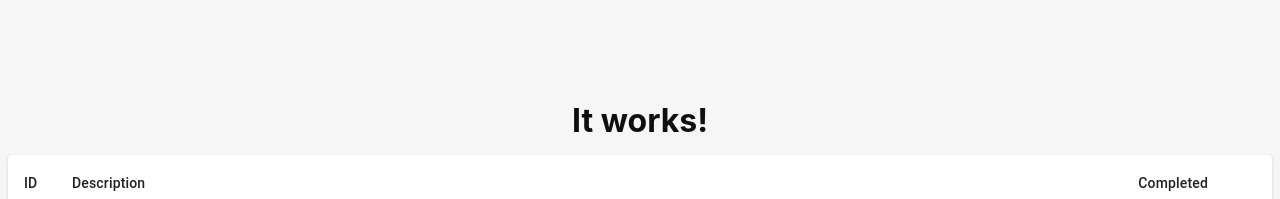
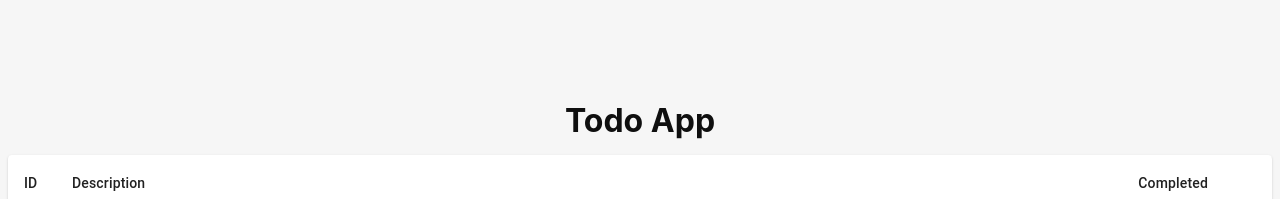
Before and after one commit to eqs/tauri-todo-app, a React (Vite) app: page / in a window 1280 px wide. Shown: the top 199 px of the page. Built offline with nearby package versions, Linux system fonts and the light colour scheme.

Commit message:
Fix dialog style

```diff
--- a/src/App.tsx
+++ b/src/App.tsx
@@ -11,6 +11,7 @@ import Button from "@mui/material/Button";
 import DeleteIcon from '@mui/icons-material/Delete';
 
 import DialogTitle from '@mui/material/DialogTitle';
+import DialogContent from '@mui/material/DialogContent';
 import Dialog from '@mui/material/Dialog';
 import TextField from '@mui/material/TextField';
 
@@ -47,14 +48,17 @@ function TodoInputDialog(props: TodoInputDialogProps) {
 
   return (
     <Dialog onClose={handleOnClose} open={open}>
-      <DialogTitle>Input todo</DialogTitle>
+      <DialogTitle>Add new Todo</DialogTitle>
+      <DialogContent>
         <TextField
           id="outlined-basic"
           label="Description"
           variant="outlined"
+          style={{ margin: "0.5em" }}
           defaultValue={value}
           onKeyDown={onKeyDown}
         />
+      </DialogContent>
     </Dialog>
   );
 }
@@ -151,7 +155,7 @@ function TodoListComponent() {
 function App() {
   return (
     <main className="container">
-      <h1>It works!</h1>
+      <h1>Todo App</h1>
       <TodoListComponent />
     </main>
   );
```
Lines whose indentation alone changed are shown as unchanged.
